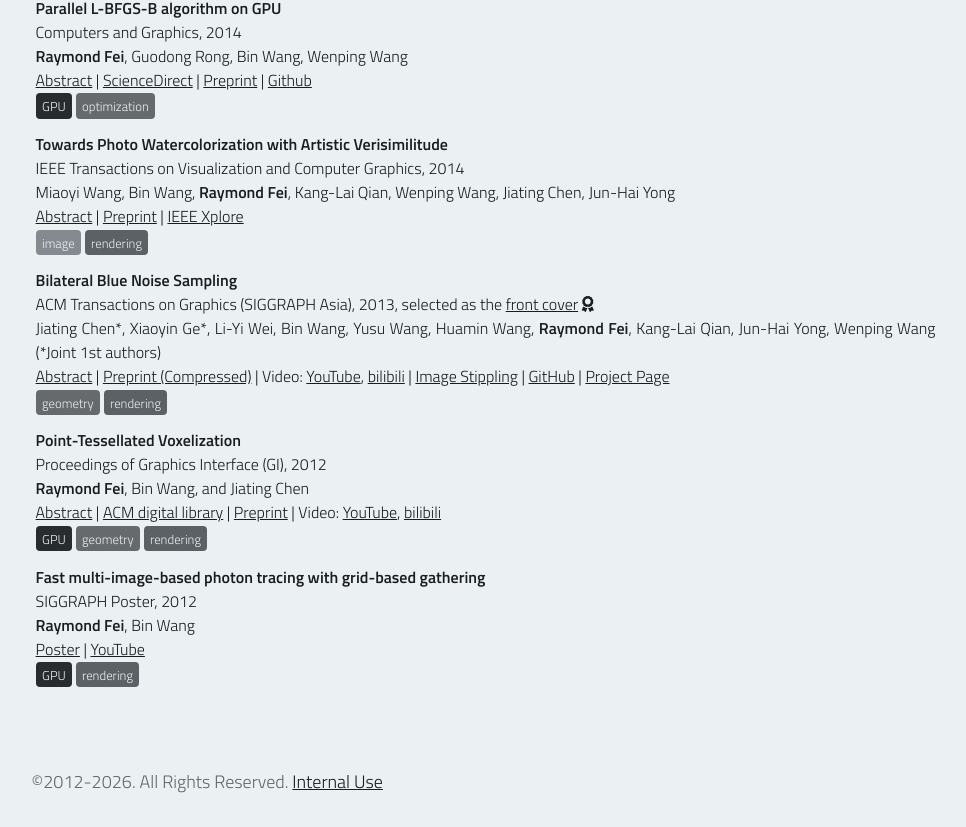
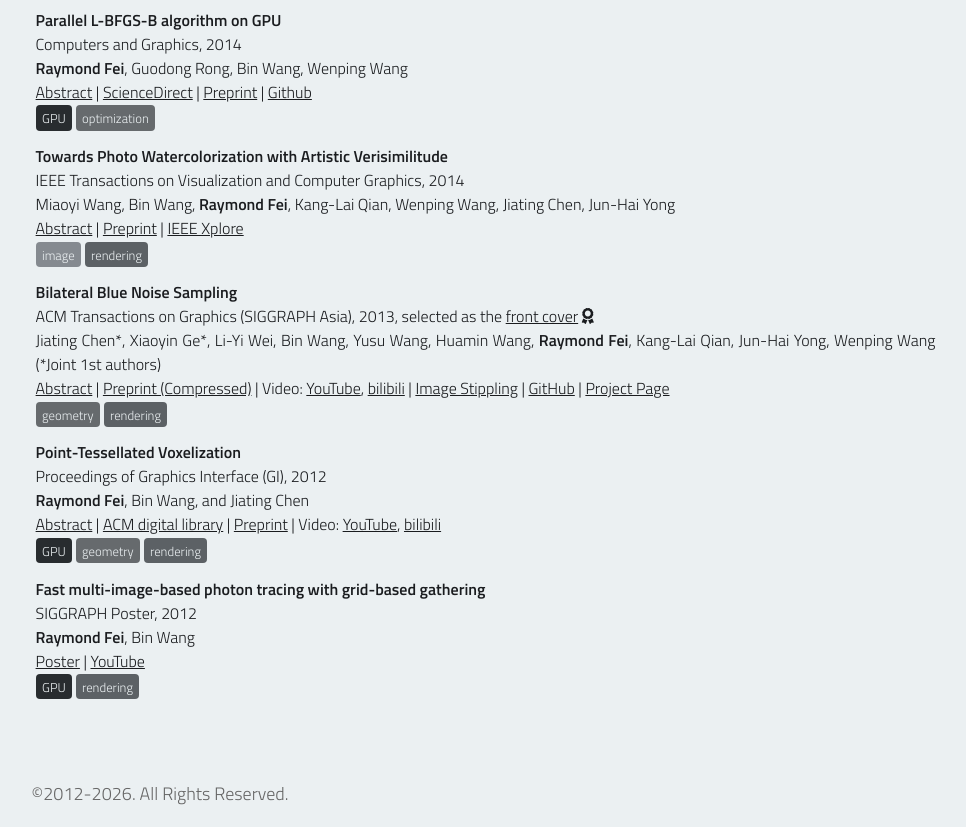
Before and after one commit to raymondyfei/raymondyfei.github.io, a plain HTML site: page index.html in a window 1280 px wide. Shown: the part 2684-3511 px from the top of the page, without its empty margins (294-1260 px from the left). Drawn offline with nearby package versions, Linux system fonts and the light colour scheme.

Commit message:
fix format

```diff
--- a/day.css
+++ b/day.css
@@ -186,6 +186,7 @@ img.mfp-img {
 }
 
 #maincontent {
+  PADDING-TOP: 12px;
   PADDING-BOTTOM: 20px;
   PADDING-RIGHT: 20px;
   MARGIN: 9px 24px 30px;
--- a/index.html
+++ b/index.html
@@ -602,7 +602,7 @@
         <DIV class=x></DIV>
         <!-- footer -->
         <DIV id=footer>
-          ©2012-<span id="footer_year"></span>. All Rights Reserved. <a href="http://10.0.0.156:5273/?model=%5Bassets%252Fkit.zip%26position%3D%5B0.000000%2C2.040434%2C0.000000%5D%26rotation%3D%5B1.000000%2C0.000000%2C0.000000%2C0.000000%5D%26scaling%3D%5B1.000000%2C-1.000000%2C1.000000%5D%5D&camUp=0%2C1%2C0&camTarget=0.0058588815128109845%2C2.0430998839977517%2C0.052018709072898475&camPos=0.04881833106178069%2C2.0744216306381387%2C-0.6688716065880335">Internal Use</a>
+          ©2012-<span id="footer_year"></span>. All Rights Reserved.
         </DIV>
       </DIV>
     </DIV>
--- a/night.css
+++ b/night.css
@@ -186,6 +186,7 @@ img.mfp-img {
 }
 
 #maincontent {
+  PADDING-TOP: 12px;
   PADDING-BOTTOM: 20px;
   PADDING-RIGHT: 20px;
   MARGIN: 9px 24px 30px;
```
